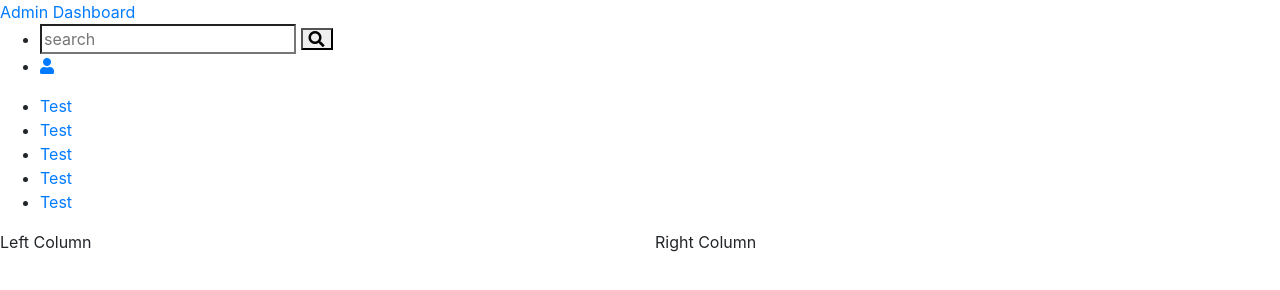
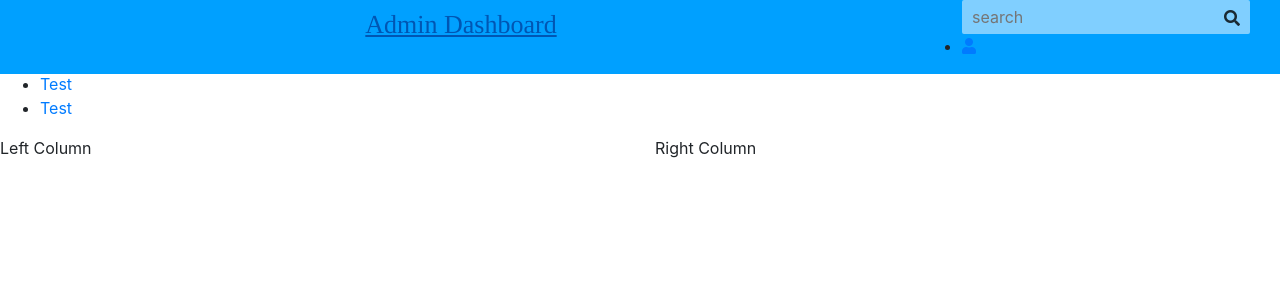
Before and after one commit to dineshdsv3/HTML-CSS, a website built with webpack: page demo/index.html in a window 1280 px wide. Built offline with nearby package versions, Linux system fonts and the light colour scheme.

Commit message:
Applied style for header

```diff
--- a/demo/index.html
+++ b/demo/index.html
@@ -6,7 +6,7 @@
 		<link rel="stylesheet" href="css/app.css" />
 	</head>
 	<body class="app sidebar-mini">
-		<header>
+		<header class="app-header">
 			<a href="/" class="app-header__logo">Admin Dashboard</a>
 			<ul class="app-nav">
 				<li class="app-search">
--- a/src/scss/_vars.scss
+++ b/src/scss/_vars.scss
@@ -0,0 +1,4 @@
+$app-font-serif: "Times";
+$app-font-sans-serif:"Verdana";
+
+$primary-hex: #00A0FF;
--- a/src/scss/app/components/_app-header.scss
+++ b/src/scss/app/components/_app-header.scss
@@ -1,5 +1,44 @@
-.app-header{
+.app-header {
     position: fixed;
-    left:0;
-
+    left: 0;
+    right: 0;
+    top: 0;
+    width: 100%;
+    display: flex;
+    background: $primary-hex;
+    z-index: 1050;
+    padding-right: 15px;
 }
+.app-header__logo {
+    flex: 1 0 auto;
+    color: #ffffff;
+    font-family: $app-font-serif;
+    text-align: center;
+    font-size: 26px;
+    padding: 0 15px;
+    line-height: 50px;
+}
+.app-search{
+    position: relative;
+    display: flex;
+    align-self: center;
+    margin-right: 15px;
+    padding:0
+}
+.app-search__input{
+    border:0;
+    padding: 5px 10px;
+    padding-right: 30px;
+    border-radius: 2px;
+    background-color: rgba(258,258,258,0.5);
+}
+.app-search__button{
+    position: absolute;
+    right:0;
+    top: 10px;
+    padding: 0 10px;
+    border:0;
+    color:rgba(0,0,0,0.8);
+    background: none;
+    cursor: pointer;
+}
```
Also changed, not shown: demo/css/app.css.
